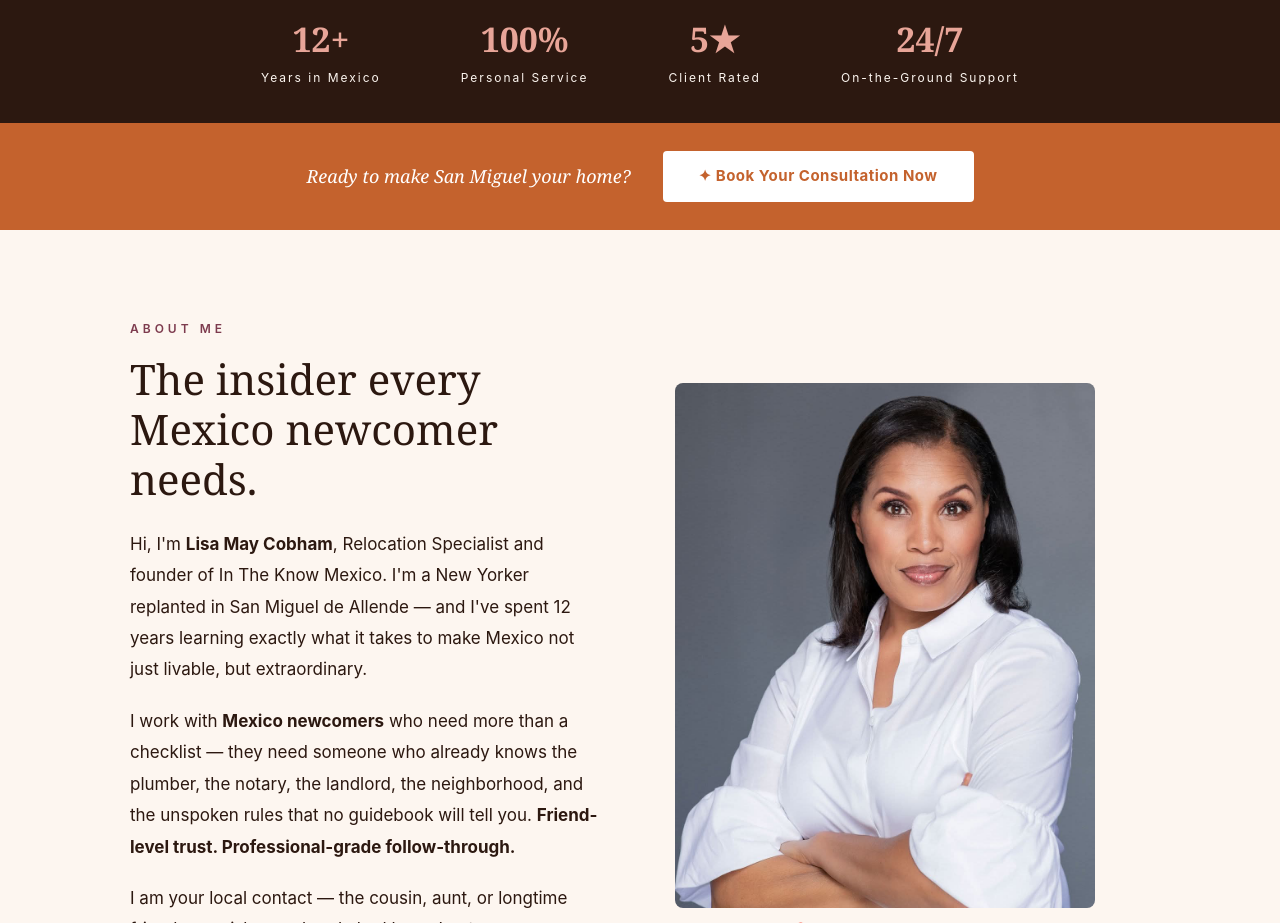
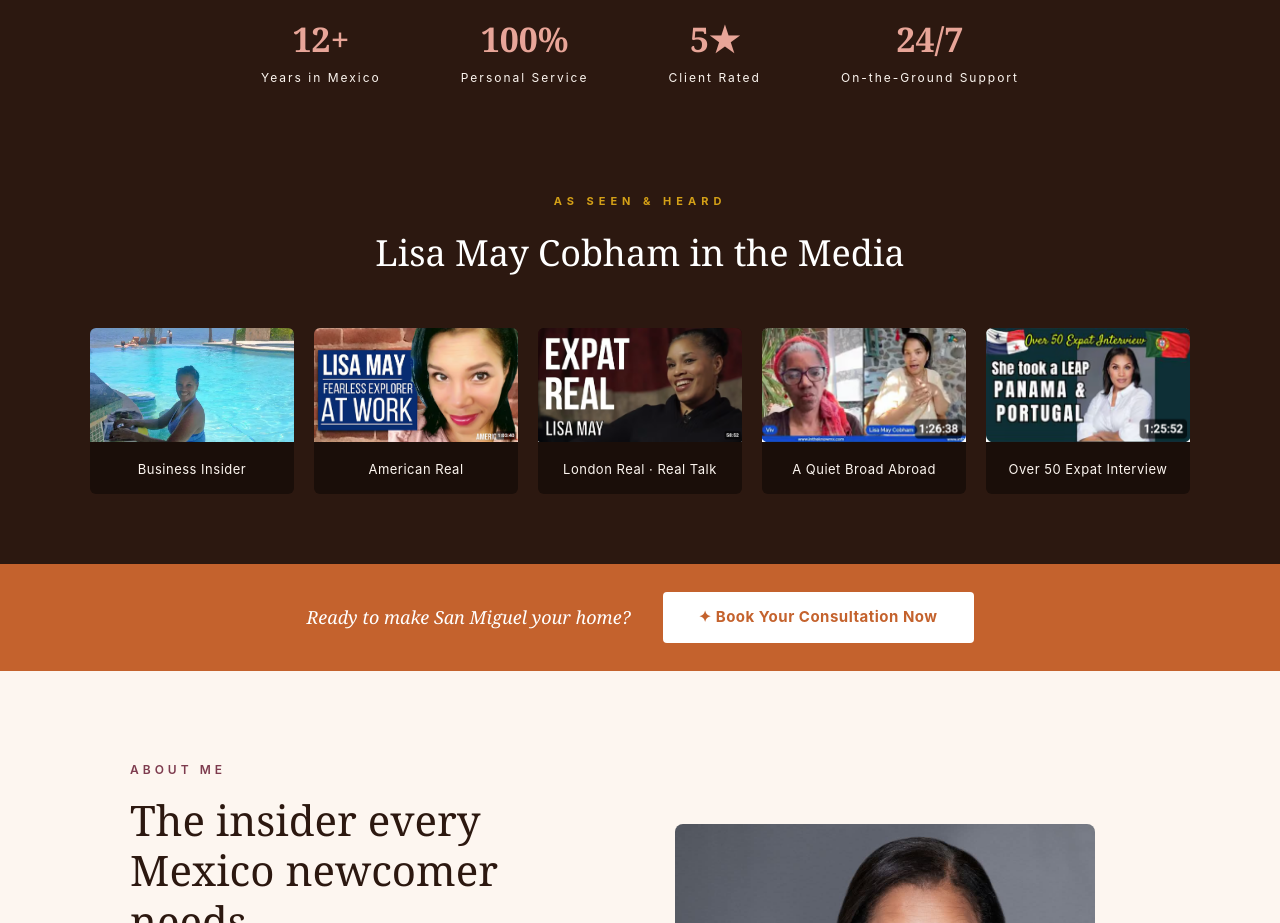
Before and after one commit to IntheknowMX/intheknowmx.com, a Next.js app: page / in a window 1280 px wide. Shown: the part 840-1763 px from the top of the page. Built offline with nearby package versions, Linux system fonts and the light colour scheme.

Commit message:
Add press media section
Co-Authored-By: Claude Sonnet 4.6 <noreply@anthropic.com>

```diff
--- a/app/globals.css
+++ b/app/globals.css
@@ -25,3 +25,11 @@ body {
     text-wrap: balance;
   }
 }
+
+.press-card {
+  transition: transform 0.2s ease, opacity 0.2s ease;
+}
+.press-card:hover {
+  transform: translateY(-4px);
+  opacity: 0.88;
+}
--- a/app/page.tsx
+++ b/app/page.tsx
@@ -73,6 +73,32 @@ export default function Home() {
             <div style={{ color: '#FDF6F0', fontSize: '12px', letterSpacing: '2px', marginTop: '4px' }}>{stat.label}</div>
           </div>
         ))}
+      </section>
+
+      {/* Press / Media */}
+      <section style={{ backgroundColor: '#2C1810', padding: '70px 40px' }}>
+        <div style={{ maxWidth: '1100px', margin: '0 auto' }}>
+          <p style={{ color: '#D4A017', fontSize: '11px', letterSpacing: '5px', marginBottom: '16px', textAlign: 'center', fontWeight: '700' }}>AS SEEN &amp; HEARD</p>
+          <h2 style={{ fontSize: '36px', fontWeight: 'normal', marginBottom: '48px', textAlign: 'center', color: 'white', fontFamily: "var(--font-playfair, 'Playfair Display', Georgia, serif)" }}>
+            Lisa May Cobham in the Media
+          </h2>
+          <div style={{ display: 'grid', gridTemplateColumns: 'repeat(auto-fit, minmax(180px, 1fr))', gap: '20px' }}>
+            {[
+              { img: '/images/press-business-insider.webp', label: 'Business Insider', href: 'https://www.businessinsider.com/how-to-be-an-expat-digital-nomad-living-abroad-2016-10' },
+              { img: '/images/press-american-real.png', label: 'American Real', href: 'https://youtu.be/F7Nowbi5Am8' },
+              { img: '/images/press-london-real.png', label: 'London Real · Real Talk', href: 'https://youtu.be/xKV6V0BRjvk' },
+              { img: '/images/press-quiet-broad.png', label: 'A Quiet Broad Abroad', href: 'https://www.youtube.com/live/YY3Jkjbcbeg' },
+              { img: '/images/press-over50.png', label: 'Over 50 Expat Interview', href: 'https://www.youtube.com/live/YY3Jkjbcbeg' },
+            ].map((item) => (
+              <a key={item.label} href={item.href} target="_blank" rel="noopener noreferrer" className="press-card" style={{ display: 'block', borderRadius: '6px', overflow: 'hidden', textDecoration: 'none', backgroundColor: '#1A0E09' }}>
+                <img src={item.img} alt={item.label} style={{ width: '100%', aspectRatio: '16/9', objectFit: 'cover', display: 'block' }} />
+                <div style={{ padding: '14px 16px', textAlign: 'center' }}>
+                  <span style={{ color: '#FDF6F0', fontSize: '13px', letterSpacing: '0.5px' }}>{item.label}</span>
+                </div>
+              </a>
+            ))}
+          </div>
+        </div>
       </section>
 
       {/* Book CTA Band */}
```
